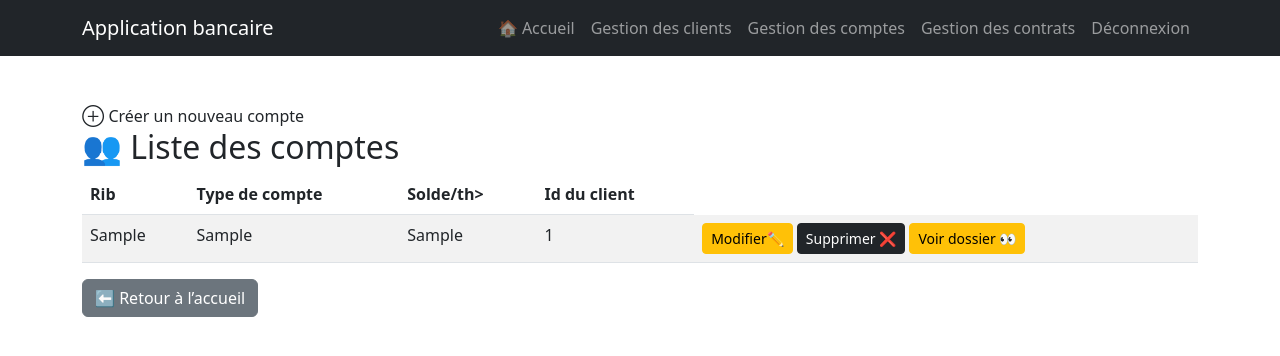
After one commit to cassandrabazille/appbancaire, a PHP site: page /index.php?action=compte-list in a window 1280 px wide. The commit adds this page. Shown: the top 356 px of the page. Run offline with PHP 8.4, Linux system fonts and the light colour scheme; the visitor is signed in with stand-in values (Sample User, id 1); tables that the repository leaves empty or names only in its code hold one stand-in row (values such as "Sample post").

Commit message:
adding compte files

```diff
--- a/Controllers/ClientController.php
+++ b/Controllers/ClientController.php
@@ -2,14 +2,18 @@
 
 require_once __DIR__ . '/../Models/Repositories/ClientRepository.php';
 require_once __DIR__ . '/../Models/Client.php';
+require_once __DIR__ . '/../Models/Repositories/CompteRepository.php';
+
 
 class ClientController
 {
     private ClientRepository $clientrepo;
+    private CompteRepository $compterepo;
 
     public function __construct()
     {
         $this->clientrepo = new ClientRepository();
+        $this->compterepo = new CompteRepository();
     }
 
     public function showList()
@@ -22,6 +26,11 @@ class ClientController
         $clients = $this->clientrepo->getClients();
 
         require_once __DIR__ . '/../Views/client-list.php';
+    }
+
+    public function countClients()
+    {
+        return $this->clientrepo->countClients(); // Appelle la méthode dans le repository
     }
 
     public function dashboard()
@@ -47,7 +56,7 @@ class ClientController
 {
     if (!isset($_GET['id_client']) || !is_numeric($_GET['id_client'])) {
         // Redirection ou message d'erreur si l'ID est invalide
-        header('Location: ?action=showList');
+        header('Location: ?action=client-list');
         exit;
     }
 
@@ -90,10 +99,10 @@ class ClientController
         // Vérifie si l'ajout a réussi et redirige en conséquence
         if ($success) {
             // Redirection vers la liste avec un paramètre success=1 pour afficher un message de confirmation
-            header('Location: ?action=showList&add_success=1');
+            header('Location: ?action=client-list&add_success=1');
         } else {
             // En cas d'échec, on peut rediriger avec un message d'erreur
-            header('Location: ?action=showList&add_error=1');
+            header('Location: ?action=client-list&add_error=1');
         }
         exit; // Important : termine l'exécution du script après la redirection
     }
@@ -116,18 +125,30 @@ class ClientController
         $client->setAdresse($_POST['adresse']);
         $this->clientrepo->update($client);
 
-        header('Location: ?action=showList&update_success=1');
+        header('Location: ?action=client-list&update_success=1');
         exit;
     }
 
+
     public function delete(int $id)
     {
+        // Vérifier si le client a des comptes associés
+        $comptes = $this->compterepo->findComptesByClientId($id); // Récupérer les comptes associés au client
+        if (!empty($comptes)) {
+            // Si le client a des comptes associés, on ne peut pas le supprimer
+            $_SESSION['flash_message'] = "Le client ne peut pas être supprimé car il possède des comptes.";
+            header('Location: ?action=client-list');
+            exit;
+        }
+
+        // Si aucun compte n'est associé, procéder à la suppression du client
         $this->clientrepo->delete($id);
 
-        header('Location: ?action=showList&delete_success=1');
+        // Redirection avec un message de succès
+        $_SESSION['flash_message'] = "Client supprimé avec succès.";
+        header('Location: ?action=client-list');
         exit;
     }
-
 
     public function forbidden()
     {
--- /dev/null
+++ b/Controllers/CompteController.php
@@ -0,0 +1,137 @@
+<?php
+
+require_once __DIR__ . '/../Models/Repositories/CompteRepository.php';
+require_once __DIR__ . '/../Models/Compte.php';
+
+class CompteController
+{
+    private CompteRepository $compterepo;
+
+    public function __construct()
+    {
+        $this->compterepo = new CompteRepository();
+    }
+
+    public function showList()
+    {
+        if (!isset($_SESSION['id_admin'])) {
+            header('Location: ?action=login');
+            exit;
+        }
+
+        $comptes = $this->compterepo->getComptes();
+
+        require_once __DIR__ . '/../Views/compte-list.php';
+    }
+
+    public function countComptes()
+    {
+        return $this->compterepo->countComptes(); // Appelle la méthode dans le repository
+    }
+
+    public function dashboard()
+    {
+        if (!isset($_SESSION['id_admin'])) {
+            header('Location: ?action=login');
+            exit;
+        }
+
+        $totalComptes = $this->compterepo->countComptes();
+        require_once __DIR__ . '/../Views/home.php';
+    }
+
+
+    public function show(int $id)
+    {
+        $compte = $this->compterepo->getCompte($id);
+
+        require_once __DIR__ . '/../Views/compte-view.php';
+    }
+
+    public function showDetails(): void
+{
+    if (!isset($_GET['id_compte']) || !is_numeric($_GET['id_compte'])) {
+
+        header('Location: ?action=compte-list');
+        exit;
+    }
+
+    $id = (int)$_GET['id_compte'];
+    $compte = $this->compterepo->getCompte($id);
+
+    if (!$compte) {
+
+        echo "Compte non trouvé.";
+        return;
+    }
+
+    require __DIR__ . '/../views/compte-view.php';
+}
+
+
+    public function create()
+    {
+        require_once __DIR__ . '/../Views/compte-create.php';
+    }
+
+    public function store()
+    {
+        $compte = new Compte();
+        $compte->setRib($_POST['rib']);
+        $compte->setTypeCompte($_POST['type_compte']);
+        $compte->setSolde($_POST['solde']);
+        $compte->setClientId($_POST['client_id']);
+
+
+        // Appel à la méthode create pour enregistrer le client dans la base de données
+        $success = $this->compterepo->create($compte);
+
+        // Vérifie si l'ajout a réussi et redirige en conséquence
+        if ($success) {
+            // Redirection vers la liste avec un paramètre success=1 pour afficher un message de confirmation
+            header('Location: ?action=compte-list&add_success=1');
+        } else {
+            // En cas d'échec, on peut rediriger avec un message d'erreur
+            header('Location: ?action=compte-list&add_error=1');
+        }
+        exit; // Important : termine l'exécution du script après la redirection
+    }
+
+
+    public function edit(int $id)
+    {
+        $compte = $this->compterepo->getCompte($id);
+        require_once __DIR__ . '/../Views/compte-edit.php';
+    }
+
+    public function update()
+    {
+        $compte = new Compte();
+        $compte->setId($_POST['id_compte']);
+        $compte->setRib($_POST['rib']);
+        $compte->setTypeCompte($_POST['type_compte']);
+        $compte->setSolde($_POST['solde']);
+        $compte->setClientId($_POST['client_id']);
+
+        $this->compterepo->update($compte);
+
+        header('Location: ?action=compte-list&update_success=1');
+        exit;
+    }
+
+
+    public function delete(int $id)
+    {
+        $this->compterepo->delete($id);
+
+        header('Location: ?action=compte-list&delete_success=1');
+        exit;
+    }
+
+
+    public function forbidden()
+    {
+        require_once __DIR__ . '/../views/404.php';
+        http_response_code(404);
+    }
+}
--- /dev/null
+++ b/Models/Compte.php
@@ -0,0 +1,64 @@
+<?php
+
+require_once __DIR__ . '/../lib/database.php';
+
+class Compte
+{
+    private int $id;
+    private string $rib;
+    private string $typecompte;
+    private string $solde;
+    private string $clientId;
+
+
+public function getId(): int
+{
+    return $this->id;
+}
+
+public function getRib(): string
+{
+    return $this->rib;
+}
+
+public function getTypeCompte(): string
+{
+    return $this->typecompte;
+}
+
+public function getSolde(): string
+{
+    return $this->solde;
+}
+
+public function getClientId(): string
+{
+    return $this->clientId;
+}
+
+public function setId(int $id): void
+{
+    $this->id = $id;
+}
+
+public function setRib(string $rib): void
+{
+    $this->rib = htmlspecialchars($rib);
+}
+
+public function setTypeCompte(string $typecompte): void
+{
+    $this->typecompte = htmlspecialchars($typecompte);
+}
+
+public function setSolde(string $solde): void
+{
+    $this->solde = htmlspecialchars($solde);
+}
+
+public function setClientId(string $clientId): void
+{
+    $this->clientId = htmlspecialchars($clientId);
+}
+
+}
--- /dev/null
+++ b/Models/Repositories/CompteRepository.php
@@ -0,0 +1,110 @@
+<?php
+
+require_once __DIR__ . '/../Compte.php';
+require_once __DIR__ . '/../../lib/database.php';
+class CompteRepository
+{
+    public DatabaseConnection $connection;
+
+    public function __construct()
+    {
+        $this->connection = new DatabaseConnection();
+    }
+
+    public function getComptes(): array
+    {
+        $statement = $this->connection->getConnection()->query('SELECT * from comptes');
+        $result = $statement->fetchAll();
+        $comptes = [];
+        foreach ($result as $row) {
+            $compte = new Compte();
+            $compte->setId($row['id_compte']);
+            $compte->setRib($row['rib']);
+            $compte->setTypeCompte($row['type_compte']);
+            $compte->setSolde($row['solde']);
+            $compte->setClientId($row['client_id']);
+
+            $comptes[] = $compte;
+        }
+
+        return $comptes;
+    }
+    public function getCompte(int $id): ?Compte
+    {
+        $statement = $this->connection->getConnection()->prepare("SELECT * FROM comptes WHERE id_compte=:id_compte");
+        $statement->execute(['id_compte' => $id]);
+        $result = $statement->fetch();
+
+        if (!$result) {
+            return null;
+        }
+
+        $compte = new Compte();
+        $compte->setId($result['id_compte']);
+        $compte->setRib($result['rib']);
+        $compte->setTypeCompte($result['type_compte']);
+        $compte->setSolde($result['solde']);
+        $compte->setClientId($result['client_id']);
+
+        return $compte;
+    }
+    public function countComptes(): int
+    {
+        $stmt = $this->connection->getConnection()->prepare("SELECT COUNT(*) AS total_comptes FROM comptes");
+        $stmt->execute();
+        $result = $stmt->fetch();
+        return (int) $result['total_comptes'];
+    }
+
+    public function create(Compte $compte): bool
+    {
+        $statement = $this->connection
+            ->getConnection()
+            ->prepare('INSERT INTO comptes (rib, type_compte, solde, client_id) VALUES (:rib, :type_compte, :solde, :client_id);');
+
+            return $statement->execute([
+                'rib' => $compte->getRib(),
+                'type_compte' => $compte->getTypeCompte(),
+                'solde' => $compte->getSolde(),
+                'client_id' => $compte->getClientId(),
+
+            ]);
+    }
+    public function update(Compte $compte): bool
+    {
+        $statement = $this->connection
+            ->getConnection()
+            ->prepare('UPDATE comptes SET rib=:rib, type_compte=:type_compte, solde=:solde, client_id=:client_id WHERE id_compte = :id_compte');
+
+
+            return $statement->execute([
+                'id_compte' => $compte->getId(),
+                'rib' => $compte->getRib(),
+                'type_compte' => $compte->getTypeCompte(),
+                'solde' => $compte->getSolde(),
+                'client_id' => $compte->getClientId(),
+            ]);
+    }
+
+    public function delete(int $id)
+    {
+        $statement = $this->connection
+            ->getConnection()
+            ->prepare('DELETE FROM comptes WHERE id_compte = :id_compte ');
+        $statement->bindParam(':id_compte', $id);
+
+        return $statement->execute();
+    }
+
+    // Exemple de méthode dans le CompteRepository
+    public function findComptesByClientId($id)
+    {
+        $query = 'SELECT * FROM comptes WHERE client_id = :id';
+        $stmt = $this->connection->getConnection()->prepare($query);
+        $stmt->execute(['id' => $id]);
+        return $stmt->fetchAll();
+    }
+
+
+
+}
--- a/Views/client-list.php
+++ b/Views/client-list.php
@@ -45,8 +45,8 @@
                 <td><?= htmlspecialchars($client->getTelephone()) ?></td>
                 <td><?= htmlspecialchars($client->getAdresse()) ?></td>
                 <td>
-                <a href="?action=edit&id_client=<?= $client->getId() ?>" class="btn btn-warning btn-sm">Modifier✏️</a>
-                <a onclick="return confirm('T’es sûr ?');" href="?action=delete&id_client=<?= $client->getId() ?>" class="btn btn-dark btn-sm">Supprimer ❌</a>
+                <a href="?action=client-edit&id_client=<?= $client->getId() ?>" class="btn btn-warning btn-sm">Modifier✏️</a>
+                <a onclick="return confirm('T’es sûr ?');" href="?action=client-delete&id_client=<?= $client->getId() ?>" class="btn btn-dark btn-sm">Supprimer ❌</a>
                 <a href="?action=client-view&id_client=<?= $client->getId() ?>" class="btn btn-warning btn-sm">Voir dossier 👀</a>
 
                 </td>
--- /dev/null
+++ b/Views/compte-list.php
@@ -0,0 +1,58 @@
+<?php require_once __DIR__ . '/templates/header.php'; ?>
+
+
+<?php if (isset($_GET['login_success']) && $_GET['login_success'] == 1): ?>
+    <div class="alert alert-success">Connexion réussie !</div>
+<?php endif; ?>
+
+<?php if (isset($_GET['add_success']) && $_GET['add_success'] == 1): ?>
+    <div class="alert alert-success">Compte ajouté avec succès !</div>
+<?php endif; ?>
+
+<?php if (isset($_GET['update_success']) && $_GET['update_success'] == 1): ?>
+    <div class="alert alert-success">Dossier compte modifié avec succès !</div>
+<?php endif; ?>
+
+<?php if (isset($_GET['delete_success']) && $_GET['delete_success'] == 1): ?>
+    <div class="alert alert-success">Compte supprimé avec succès !</div>
+<?php endif; ?>
+
+<?php if (isset($_GET['add_error']) && $_GET['add_error'] == 1): ?>
+    <div class="alert alert-danger">Une erreur s'est produite lors de l'ajout du compte.</div>
+<?php endif; ?>
+
+
+<a class="nav-link" href="?action=compte-create">⊕ Créer un nouveau compte</a>
+
+<h2>👥 Liste des comptes</h2>
+
+<table class="table table-striped">
+    <thead>
+        <tr>
+            <th>Rib</th>
+            <th>Type de compte</th>
+            <th>Solde/th>
+            <th>Id du client</th>
+        </tr>
+    </thead>
+    <tbody>
+        <?php foreach($comptes as $compte): ?>
+            <tr>
+                <td><?= htmlspecialchars($compte->getRib()) ?></td>
+                <td><?= htmlspecialchars($compte->getTypeCompte()) ?></td>
+                <td><?= htmlspecialchars($compte->getSolde()) ?></td>
+                <td><?= htmlspecialchars($compte->getClientId()) ?></td>
+                <td>
+                <a href="?action=compte-edit&id_compte=<?= $compte->getId() ?>" class="btn btn-warning btn-sm">Modifier✏️</a>
+                <a onclick="return confirm('T’es sûr ?');" href="?action=compte-delete&id_compte=<?= $compte->getId() ?>" class="btn btn-dark btn-sm">Supprimer ❌</a>
+                <a href="?action=compte-view&id_compte=<?= $compte->getId() ?>" class="btn btn-warning btn-sm">Voir dossier 👀</a>
+
+                </td>
+            </tr>
+        <?php endforeach; ?>
+    </tbody>
+</table>
+
+<a href="index.php?action=dashboard" class="btn btn-secondary">⬅️ Retour à l’accueil</a>
+
+<?php require_once __DIR__ . '/templates/footer.php'; ?>
--- a/Views/home.php
+++ b/Views/home.php
@@ -3,8 +3,9 @@
         <h1>Bienvenue dans votre espace admin</h1>
         <h2>📋 Dashboard</h2>
         <p>Nombre total de clients enregistrés : <strong><?= $totalClients ?></strong></p>
-        <a href="index.php?action=showList" class="btn btn-primary">📋 Voir la liste des clients</a>
-
+        <a href="index.php?action=client-list" class="btn btn-primary">📋 Voir la liste des clients</a>
+        <p>Nombre total de comptes enregistrés : <strong><?= $totalComptes ?></strong></p>
+        <a href="index.php?action=compte-list" class="btn btn-primary">📋 Voir la liste des comptes</a>
     </div> <!-- Fermeture du container -->
 </body>
 </html>
--- a/Views/templates/header.php
+++ b/Views/templates/header.php
@@ -16,10 +16,10 @@
                         <a class="nav-link" href="?action=dashboard">🏠 Accueil</a>
                     </li>
                     <li class="nav-item">
-                        <a class="nav-link" href="?action=showList">Gestion des clients</a>
+                        <a class="nav-link" href="?action=client-list">Gestion des clients</a>
                     </li>
                     <li class="nav-item">
-                        <a class="nav-link" href="?action=create">Gestion des comptes</a>
+                        <a class="nav-link" href="?action=compte-list">Gestion des comptes</a>
                     </li>
                     <li class="nav-item">
                         <a class="nav-link" href="?action=create">Gestion des contrats</a>
--- a/index.php
+++ b/index.php
@@ -1,20 +1,21 @@
 <?php
-session_start(); // Démarre la session pour accéder aux variables de session
+session_start();
 
-// Affichage du message flash si disponible
 if (isset($_SESSION['flash_message'])) {
     echo '<div class="alert alert-success">' . htmlspecialchars($_SESSION['flash_message']) . '</div>';
-    unset($_SESSION['flash_message']); // Supprime le message de la session après affichage
+    unset($_SESSION['flash_message']);
 }
 
-// Chargement des contrôleurs
+
 require_once __DIR__ . '/Controllers/AuthController.php';
 require_once __DIR__ . '/Controllers/ClientController.php';
+require_once __DIR__ . '/Controllers/CompteController.php';
 
 $authController = new AuthController();
 $clientController = new ClientController();
+$compteController = new CompteController();
 
-// Par défaut : redirige vers le login si l'utilisateur n'est pas connecté
+
 if (!isset($_GET['action']) && !isset($_SESSION['id_admin'])) {
     header('Location: ?action=login');
     exit;
@@ -23,68 +24,115 @@ if (!isset($_GET['action']) && !isset($_SESSION['id_admin'])) {
 $action = $_GET['action'] ?? 'home';
 
 switch ($action) {
+    //General actions
+
     case 'login':
         if (isset($_SESSION['id_admin'])) {
-            header('Location: ?action=dashboard'); // Redirige vers le dashboard si déjà connecté
+            header('Location: ?action=dashboard');
             exit;
         }
         require_once __DIR__ . '/Views/login.php';
         break;
 
     case 'doLogin':
-        $authController->doLogin(); // Traite la connexion
+        $authController->doLogin();
         break;
 
     case 'logout':
-        $authController->logout(); // Déconnecte l'utilisateur
+        $authController->logout();
         break;
 
     case 'dashboard':
         if (!isset($_SESSION['id_admin'])) {
-            header('Location: ?action=login'); // Redirige vers le login si non connecté
+            header('Location: ?action=login');
             exit;
         }
-        $clientController->dashboard(); // Affiche le dashboard
+        $totalComptes = $compteController->countComptes();
+        $totalClients = $clientController->countClients();
+        require_once __DIR__ . '/Views/home.php';
         break;
 
-    case 'showList':
-        $clientController->showList(); // Affiche la liste des clients
+
+    //Client-related actions
+
+    case 'client-list':
+        $clientController->showList();
         break;
 
     case 'client-view':
-        $clientController->showDetails(); // Affiche les détails d'un client
+        $clientController->showDetails();
         break;
 
     case 'client-create':
-        $clientController->create(); // Affiche le formulaire de création de client
+        $clientController->create();
         break;
 
-    case 'store':
-        $clientController->store(); // Enregistre un nouveau client
+    case 'client-store':
+        $clientController->store();
         break;
 
-    case 'edit':
-        if (!isset($_GET['id_client']) || !is_numeric($_GET['id_client'])) {
-            header('Location: ?action=showList'); // Redirige si l'ID du client est invalide
+    case 'client-update':
+        $clientController->update();
+        break;
+
+    case 'client-edit':
+        if (isset($_GET['id_client']) && is_numeric($_GET['id_client'])) {
+            $clientController->edit((int) $_GET['id_client']);
+        } else {
+            header('Location: ?action=client-list');
             exit;
         }
-        $clientController->edit((int)$_GET['id_client']);
         break;
 
-    case 'update':
-        $clientController->update(); // Met à jour les informations d'un client
+    case 'client-delete':
+        if (isset($_GET['id_client']) && is_numeric($_GET['id_client'])) {
+            $clientController->delete((int) $_GET['id_client']);
+        } else {
+            header('Location: ?action=client-list');
+            exit;
+        }
         break;
 
-    case 'delete':
-        if (!isset($_GET['id_client']) || !is_numeric($_GET['id_client'])) {
-            header('Location: ?action=showList'); // Redirige si l'ID du client est invalide
+
+    // Compte-related actions
+    case 'compte-list':
+        $compteController->showList();
+        break;
+
+    case 'compte-create':
+        $compteController->create();
+        break;
+
+    case 'compte-view':
+        $compteController->showDetails();
+        break;
+
+    case 'compte-store':
+        $compteController->store();
+        break;
+
+    case 'compte-update':
+        $compteController->update();
+        break;
+    case 'compte-edit':
+        if (isset($_GET['id_compte']) && is_numeric($_GET['id_compte'])) {
+            $compteController->edit((int) $_GET['id_compte']);
+        } else {
+            header('Location: ?action=compte-list');
             exit;
         }
-        $clientController->delete((int)$_GET['id_client']);
+        break;
+
+    case 'compte-delete':
+        if (isset($_GET['id_compte']) && is_numeric($_GET['id_compte'])) {
+            $compteController->delete((int) $_GET['id_compte']);
+        } else {
+            header('Location: ?action=compte-list');
+            exit;
+        }
         break;
 
     default:
-        $authController->forbidden(); // Affiche une page d'erreur si l'action est inconnue
+        $authController->forbidden();
         break;
 }
-?>
```
Also changed, not shown: Views/client-create.php (+13 -12 lines), Views/client-edit.php (+12 -6 lines), Views/client-view.php (+6 -6 lines), Views/compte-create.php (added, +43 -0 lines), Views/compte-edit.php (added, +35 -0 lines), Views/compte-view.php (added, +26 -0 lines).
